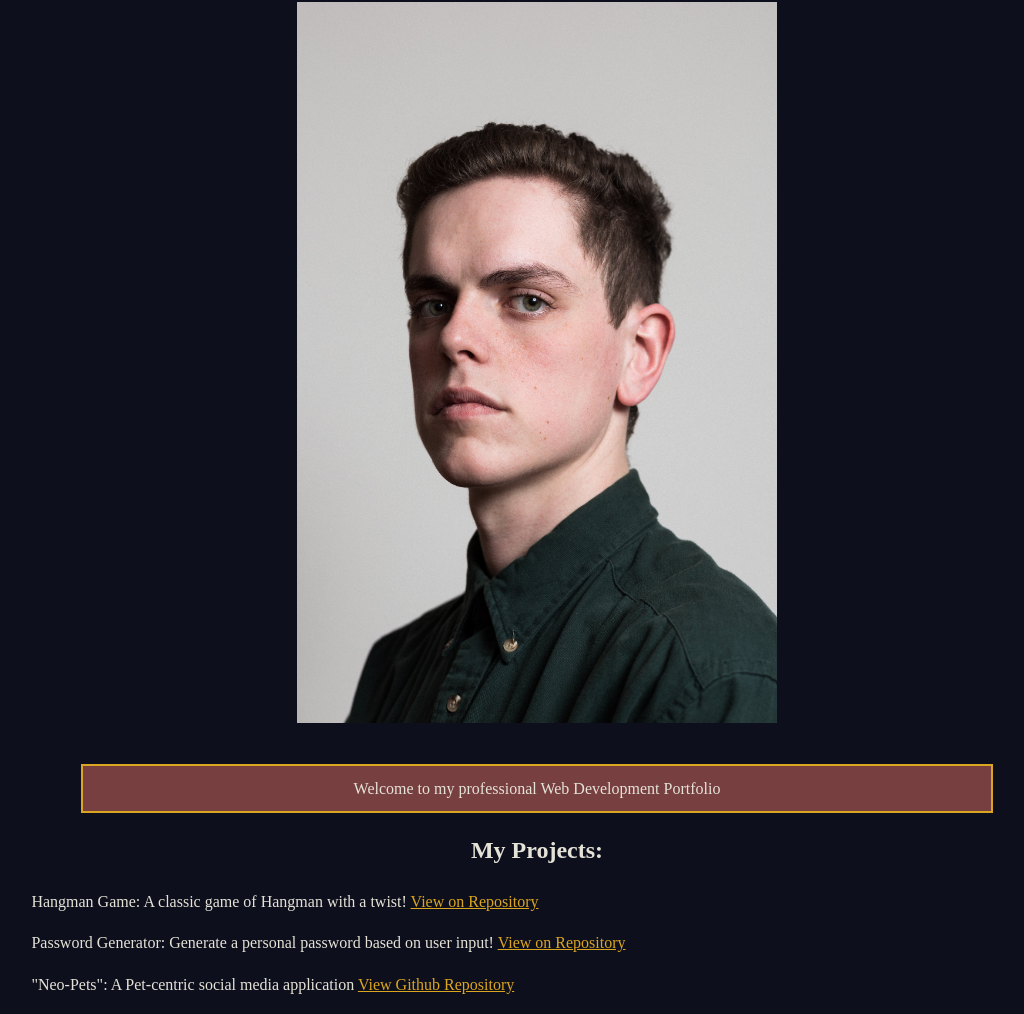
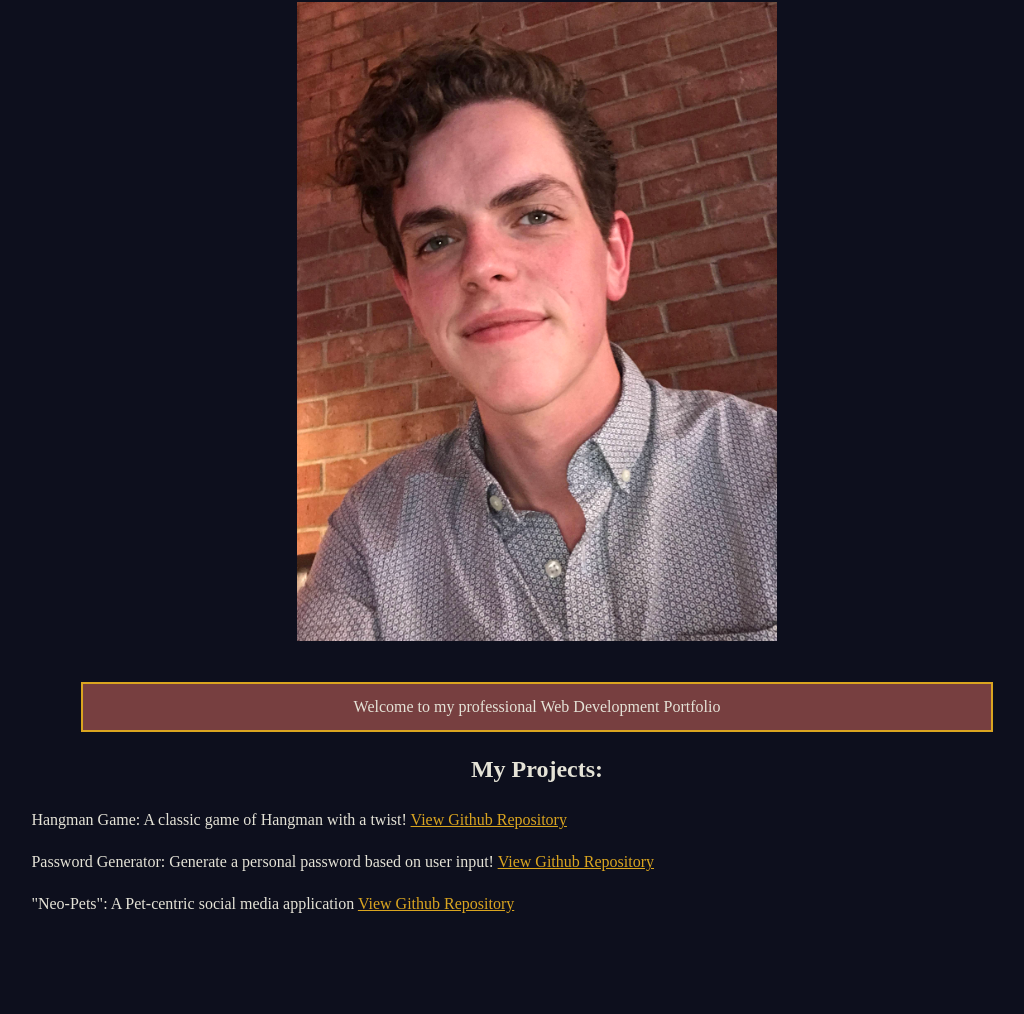
Before and after one commit to shawnmwillard/port-for-leo, a plain HTML site: page index.html in a window 1280 px wide. Shown: the part 73-1087 px from the top of the page, without its empty margins (103-1127 px from the left). After the commit the page ends 1005 px from the top, so only its background shows below. Drawn offline with Linux system fonts and the light colour scheme.

Commit message:
save changes

```diff
--- a/index.html
+++ b/index.html
@@ -19,15 +19,15 @@
 <div class="flex-container">
 <!-- Profile Image -->
 <section class="image">
-    <img src= "./assets/images/ProfileIMG.jpg" alt="A photo of Shawn Willard looking fly" class="center">
+    <img src= "./assets/images/HappyShawn.JPG" alt="A photo of Shawn Willard looking fly" class="center">
     <div class="caption">Welcome to my professional Web Development Portfolio </div>
 </section>
 </div>
 
 <!-- separate section for Links -->
 <h2> My Projects:</h2>
-<p class="link1"> Hangman Game: A classic game of Hangman with a twist! <a href="https://github.com/shawnmwillard/Hangman-Game"> View on Repository </a>
-<p class="link2"> Password Generator: Generate a personal password based on user input! <a href="https://github.com/shawnmwillard/Password-Generator"> View on Repository </a>
+<p class="link1"> Hangman Game: A classic game of Hangman with a twist! <a href="https://github.com/shawnmwillard/Hangman-Game"> View Github Repository</a>
+<p class="link2"> Password Generator: Generate a personal password based on user input! <a href="https://github.com/shawnmwillard/Password-Generator"> View Github Repository </a>
 <p class="link3"> "Neo-Pets": A Pet-centric social media application <a href="https://github.com/shawnmwillard/neo-pets"> View Github Repository </a>
 
 </html>
```
Also changed, not shown: assets/images/HappyShawn.JPG (added), assets/images/ProfileIMG.jpg (deleted), 1 other file.
